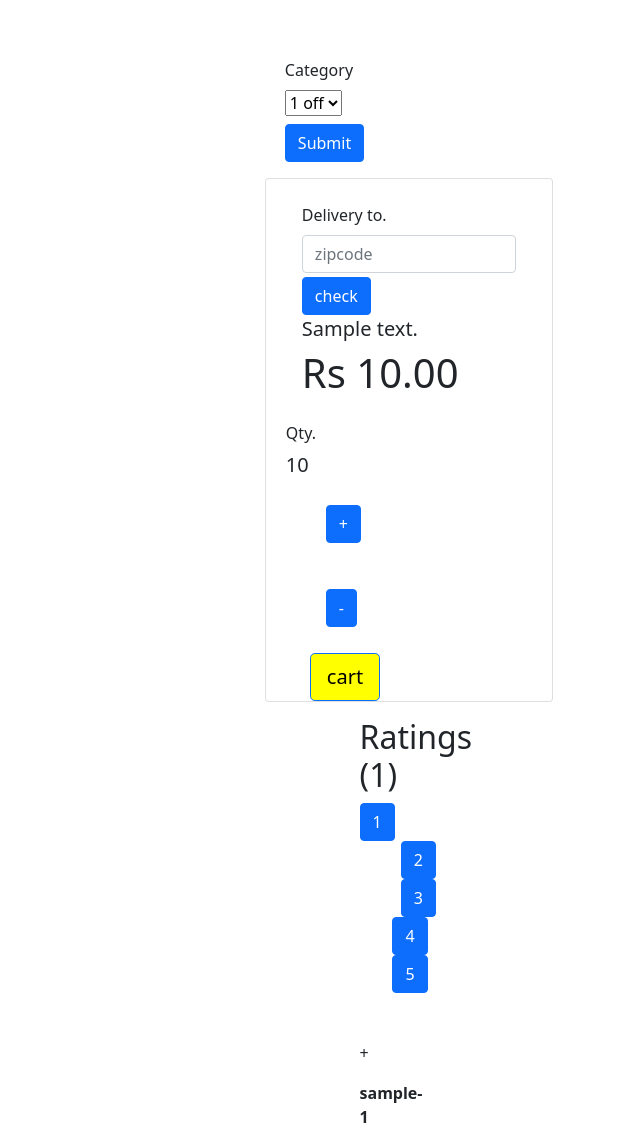
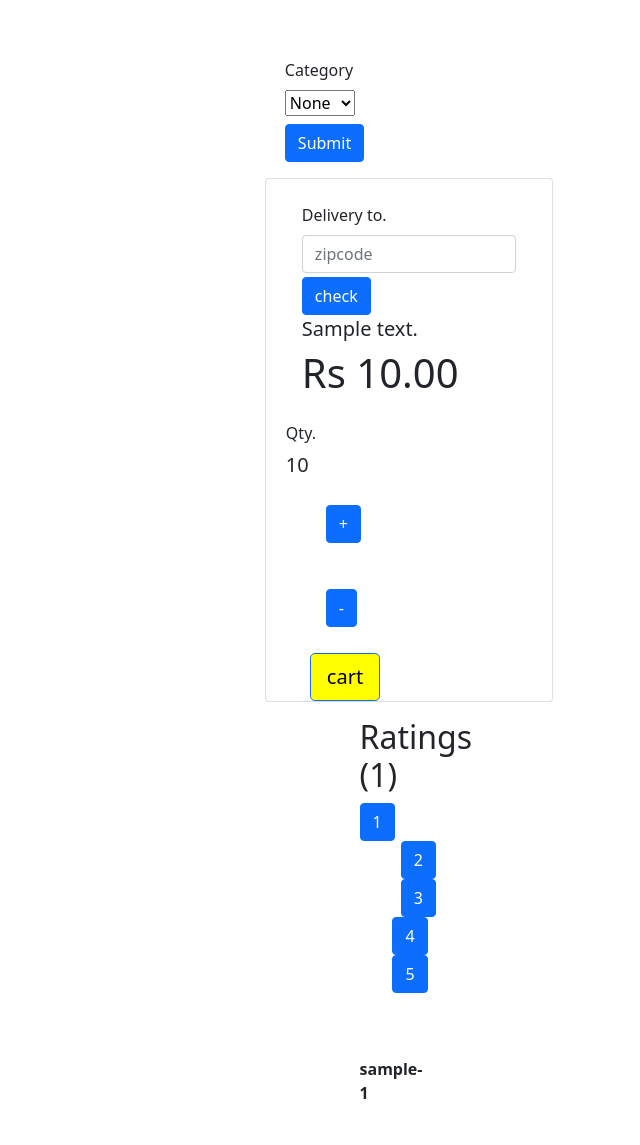
Before and after one commit to Vimal06Pal/s, a Django app: a page that uses project/templates/app/see_product.html in a window 1280 px wide. Shown: the part 545-1690 px from the top of the page, without its empty margins (640-1280 px from the left). After the commit the page ends 1644 px from the top, so only its background shows below. Run offline with Django 3.2, Linux system fonts and the light colour scheme; a user stored in the database is signed in; tables that the repository leaves empty hold one stand-in row (values such as "Sample post").

Commit message:
added date and time limit for offer and order place

```diff
--- a/project/app/models.py
+++ b/project/app/models.py
@@ -32,7 +32,7 @@ class Product(models.Model):
 
     @staticmethod
     def get_all_products():
-        return Product.objects.all()
+        return Product.objects.all().order_by('id')
 
     @staticmethod
     def get_products_by_category_id(category_id):
@@ -100,6 +100,11 @@ class Rating(models.Model):
 class Coupon(models.Model):
     coupon = models.IntegerField()
     category = models.ForeignKey(Category, on_delete=CASCADE)
+    count = models.IntegerField(default = 0)
+    offer =  models.BooleanField(default = False)
+    start_time = models.DateField(null = True,blank = True)
+    end_time = models.DateField(null = True, blank = True)
+
 
 
     # def __str__(self):
--- a/project/app/urls.py
+++ b/project/app/urls.py
@@ -26,6 +26,9 @@ urlpatterns = [
     path("check-out/<int:id>/",views.checkout,name="check-out"),
     path("rating",views.rating,name="rating"),
     path("coupon",views.add_coupons,name="coupon"),
+    path("coupon_apply",views.coupons_apply,name="coupon_apply"),
+
+
 
 
 
--- a/project/app/views.py
+++ b/project/app/views.py
@@ -102,6 +102,9 @@ def all_products(request):
         # for prod in product:
         product.offer = True
         product.save()
+
+        # products = Product.objects.get(offer = True)
+        # print(products)
 # Entry.objects.filter(~Q(id=3))
 
         other_product = Product.objects.filter(~Q(category_id =categoryid))
@@ -115,8 +118,13 @@ def all_products(request):
 
     except:
         print("===============except executring =============")
+        products = Product.objects.all()
+        for product in products:
+            product.offer = False
+            product.offer_price = product.price
+            product.save()
 
-        pass
+        # pass
 
     try:
         categoryId = request.GET["category"]
@@ -293,6 +301,7 @@ def productview(request,name):
         context7 = {"coupons":coupons}
         print("coupon",coupons)
     except:
+        context7 = {}
         pass
 
     context2 = {"demo":file}
@@ -635,14 +644,27 @@ def rating(request):
 
 
 def add_coupons(request):
-    # print(request.POST)
+    print(request.POST)
     if request.method =="POST":
         coupon_offerd = request.POST["coupon_name"]
         print(coupon_offerd)
         category = request.POST['category']
+        try:
+            # start_time = request.POST['start_time_name']
+            start_date = request.POST['start_date_name']
+            # end_time =  request.POST['end_time_name']
+            end_date = request.POST['end_date_name']
 
 
-        coupons = Coupon(coupon = coupon_offerd,category = Category.objects.get(name = category))
+            # start_time_date = start_date+'_'+start_time
+            # end_time_date = end_date+'_'+end_time
+            # print(start_time_date)
+            # pass
+        except:
+            pass
+
+
+        coupons = Coupon(coupon = coupon_offerd,category = Category.objects.get(name = category),start_time = start_date, end_time = end_date )
         coupons.save()
 
         # category = Category(name = category_item)
@@ -652,3 +674,38 @@ def add_coupons(request):
     return render(request,"app/coupon.html",context)
 
     # category = Category.objects.get(name = category)
+
+def coupons_apply(request):
+    print(request.POST)
+    coupon_percent_off = int(request.POST['coupon'])
+    if coupon_percent_off =='0':
+        pass
+    else:
+        coupons=Coupon.objects.get(coupon = coupon_percent_off)
+        product_id=request.POST["name"]
+        product=Product.objects.get(id = product_id)
+
+
+        # print("========coupons==========",coupons.coupon)
+        if coupons.count != 3:
+            coupons.count = coupons.count+1
+            coupons.offer = False
+            percent_off = coupons.coupon
+            offer_price = product.offer_price
+            # print(type(offer_price))
+            # print(type(product.offer_price))
+            discounted = ((offer_price * percent_off)/100)
+
+            # coupon_discount = ((offer_price*coupon_percent_off)/100)
+            discount_price = offer_price-discounted
+            # print(discount_price)
+            product.offer_price = discount_price
+            product.save()
+            coupons.save()
+            return redirect("productview",name= product.name)
+        else:
+            print("limit reached....!")
+
+    return redirect("productview",name= product.name)
+
+    # return render(request,"app/base.html")
--- a/project/templates/app/see_product.html
+++ b/project/templates/app/see_product.html
@@ -3,7 +3,7 @@
 {% block title%}E-shop{% endblock %}
 
 {% block body %}
-{{c.7.coupons.0.category}}
+{{c.7.coupons}}
 {% comment %} {{c.6.all_rating }} {% endcomment %}
 
   <div class="container-fluid">
@@ -40,6 +40,7 @@
         <div class="card-body">
         <h3 class="card-title">{{c.0.products.name }}</h3>
         <h1 class="card-title">Rs {{c.0.products.offer_price }}.00</h1>
+        {% comment %} <p><del>{{c.0.products.price}}</del></p> {% endcomment %}
 
 
         <p class="card-text">{{c.0.products.description}}</p>
@@ -58,8 +59,6 @@
           <textarea type="text" class="form-control" style="margin-bottom:5px" id="commentid" name= "comments" cols="20" rows="1"></textarea>
           <input type="hidden" id="Id" name="name" value={{c.0.products.id}}>
           <button type="submit" class="btn btn-primary">Submit</button>
-
-
       </div>
 
     </form>
@@ -82,19 +81,25 @@
   {% endfor %}
 </br>
 </div>
+
+
 <div class= "row my-3">
   <div class ="col-md-2">
-<form  method = "post" action="" enctype = 'multipart/form-data'>
+    {% if  c.7.coupons  %}
+    <form  method = "post" action="/coupon_apply" enctype = 'multipart/form-data'>
       {% csrf_token %}
 
       <div class="container">
         <div class="mb-2">
           <label for="categorylabel" class="form-label">Category</label>
+
         <div>
-      <select id="categories" name="category">
+        <select id="couponid" name="coupon">
+          <option value=0>None</option>
+
           {% for value in c.7.coupons %}
-          {% comment %} {{value}} {% endcomment %}
-          <option value={{value.coupon}}>{{value.coupon}} off</option>
+          <option value={{value.coupon}}>{{value.coupon}} %off</option>
+
           {% endfor %}
         </select>
       </div>
@@ -104,6 +109,7 @@
   <div>
   </div>
 </div>
+{% endif %}
 
 </div>
 
@@ -126,7 +132,7 @@
       {% if c.4.pincode.address %}
         <h5 class="card-title">{{c.4.pincode.address}}</h5>
       {% else %}
-      <h6 class="card-title">Delivert not available</h6>
+      <h6 class="card-title">Delivery not available</h6>
         {% endif %}
 
         <h1 class="card-title">Rs {{c.0.products.offer_price }}.00</h1>
@@ -264,299 +270,6 @@
 
 
     {% for value in c.6.all_rating %}
-+
-
-
-
-
-
-
-
-
-
-
-
-
-
-
-
-
-
-
-
-
-
-
-
-
-
-
-
-
-
-
-
-
-
-
-
-
-
-
-
-
-
-
-
-
-
-
-
-
-
-
-
-
-
-
-
-
-
-
-
-
-
-
-
-
-
-
-
-
-
-
-
-
-
-
-
-
-
-
-
-
-
-
-
-
-
-
-
-
-
-
-
-
-
-
-
-
-
-
-
-
-
-
-
-
-
-
-
-
-
-
-
-
-
-
-
-
-
-
-
-
-
-
-
-
-
-
-
-
-
-
-
-
-
-
-
-
-
-
-
-
-
-
-
-
-
-
-
-
-
-
-
-
-
-
-
-
-
-
-
-
-
-
-
-
-
-
-
-
-
-
-
-
-
-
-
-
-
-
-
-
-
-
-
-
-
-
-
-
-
-
-
-
-
-
-
-
-
-
-
-
-
-
-
-
-
-
-
-
-
-
-
-
-
-
-
-
-
-
-
-
-
-
-
-
-
-
-
-
-
-
-
-
-
-
-
-
-
-
-
-
-
-
-
-
-
-
-
-
-
-
-
-
-
-
-
-
-
-
-
-
-
-
-
-
-
-
-
-
-
-
-
-
-
-
-
-
-
-
-
-
-
-
-
-
-
-
-
-
-
-
-
-{% comment %} {% for val in value %} {% endcomment %}
     <div class= "row my-3">
         <div class ="col-md-2"><strong> {{c.1.userr}}-</strong>
         <div class ="col-md-2"> <strong>{{value.choice}}</strong></div>
@@ -567,10 +280,7 @@
 
   </div>
 
-        {% comment %} <h3 style ="margin-left:30px">{{val.user}}</h3>
-        <br></br>
-        <h5 style ="margin-left:30px">{{val.body}}<h5> {% endcomment %}
-    {% comment %} {% endfor %} {% endcomment %}
+
     {% endfor %}
 
 {% endblock body %}
```
Also changed, not shown: project/app/helper.py (+9 -2 lines), project/templates/app/coupon.html (+21 -1 lines), project/templates/app/index.html (+7 -1 lines), project/app/migrations/0016_auto_20211222_1630.py (added), project/app/migrations/0017_auto_20211222_1806.py (added), project/app/migrations/0018_auto_20211222_1954.py (added), project/templates/app/changepassword.html (added). Lines whose indentation alone changed are shown as unchanged.
